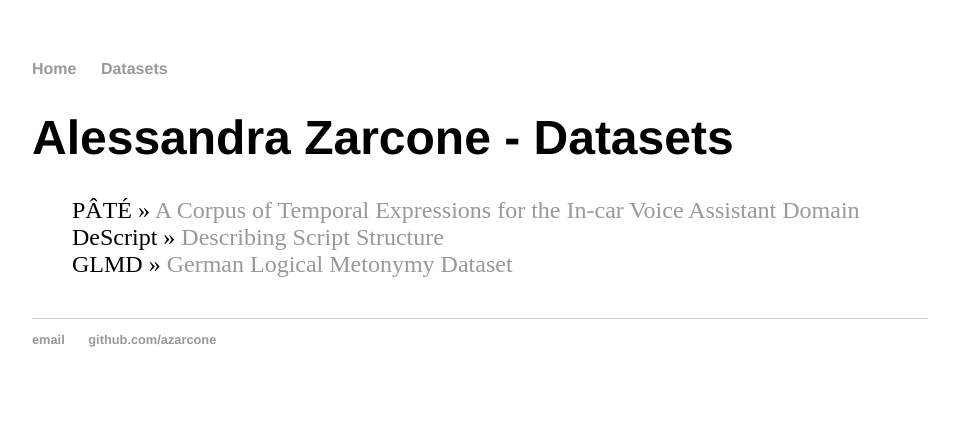
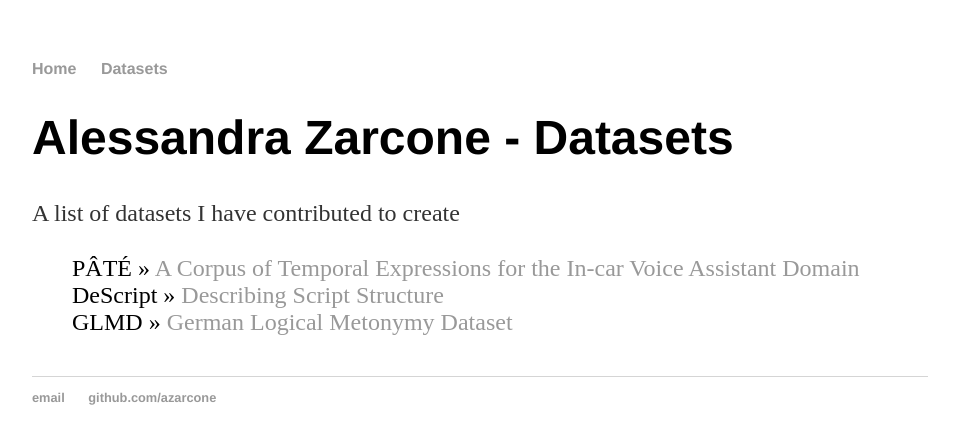
Before and after one commit to azarcone/azarcone_old.github.io, a Jekyll site: the page built from datasets.html, in a window 1280 px wide. Shown: the top 444 px of the page, without its empty margins (160-1119 px from the left). Built offline with Jekyll 4.4.1, drawn with Linux system fonts in a browser that asks for light colours.

Commit message:
Update datasets.html

```diff
--- a/datasets.html
+++ b/datasets.html
@@ -3,6 +3,7 @@ layout: default
 title: Alessandra Zarcone - Datasets
 ---
 	<h1>{{ page.title }}</h1>
+<p>A list of datasets I have contributed to create</p>
 	<ul class="posts">
 
     <li><span>PÂTÉ</span> » <a href="https://zenodo.org/record/3697930#.YK6qlJPwiko" title="PATE">A Corpus of Temporal Expressions for the In-car Voice Assistant Domain</a></li>
```
